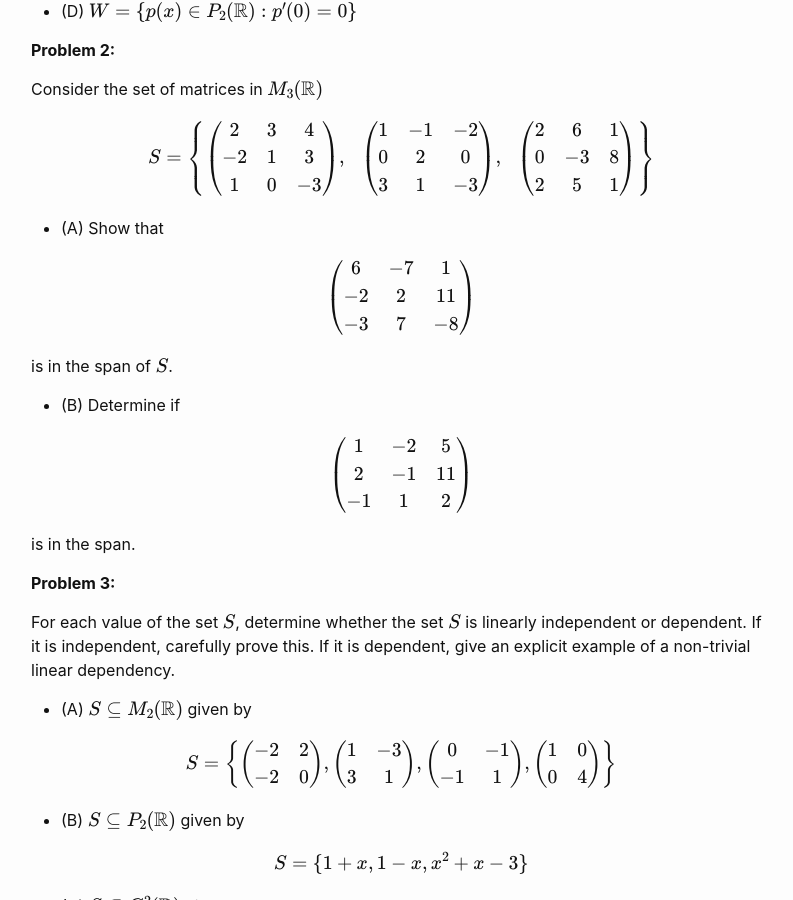
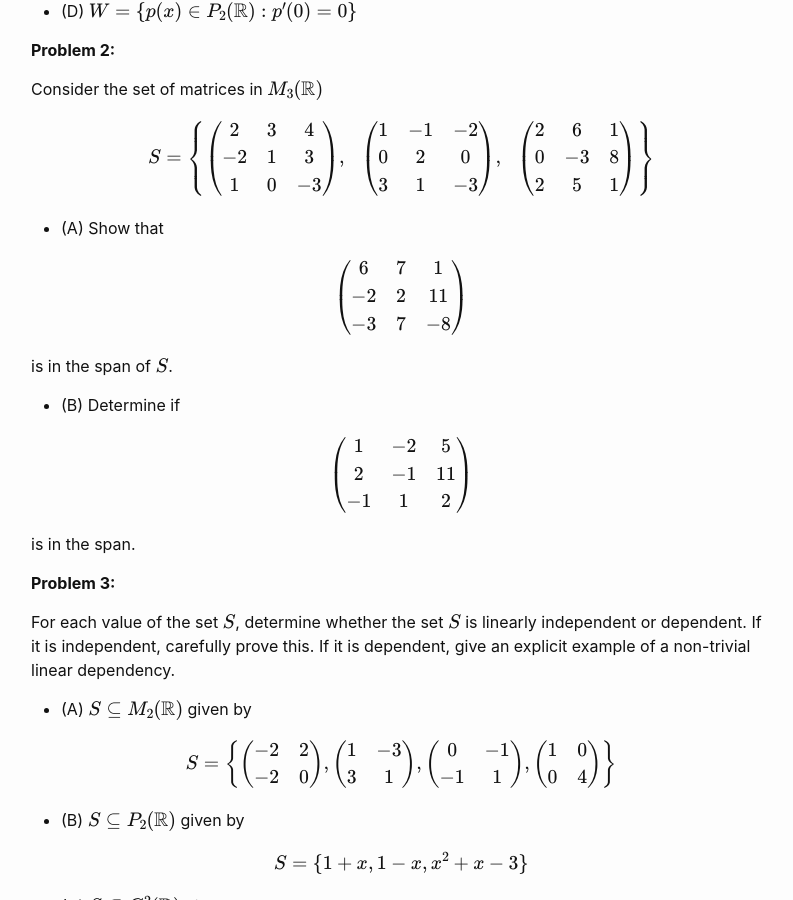
Before and after one commit to wcasper/math207spring2024, a Jekyll site: the page built from _exams/practice-exam2.md, in a window 1280 px wide and 900 px high, scrolled down 492 px. Shown: the whole window, without its empty margins (239-1032 px from the left). Built offline with Jekyll 4.4.1, drawn with Linux system fonts in a browser that asks for light colours.

Commit message:
fixed typo

```diff
--- a/_exams/practice-exam2.md
+++ b/_exams/practice-exam2.md
@@ -30,7 +30,7 @@
 
 * (A) Show that
 
-$$\left(\begin{array}{ccc} 6 &-7 & 1\\ -2 & 2 &11\\-3 & 7 & -8\end{array}\right)$$
+$$\left(\begin{array}{ccc} 6 & 7 & 1\\ -2 & 2 &11\\-3 & 7 & -8\end{array}\right)$$
 
 is in the span of $$S$$.
 
```
